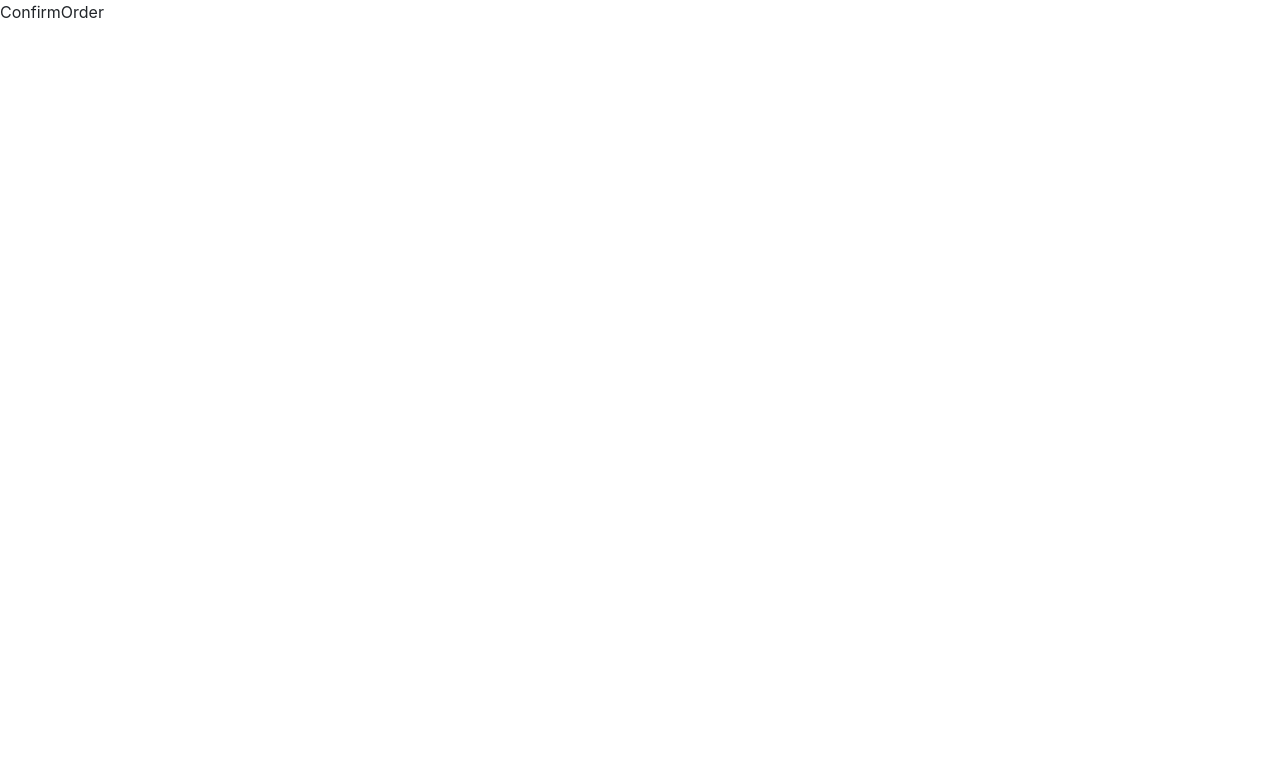
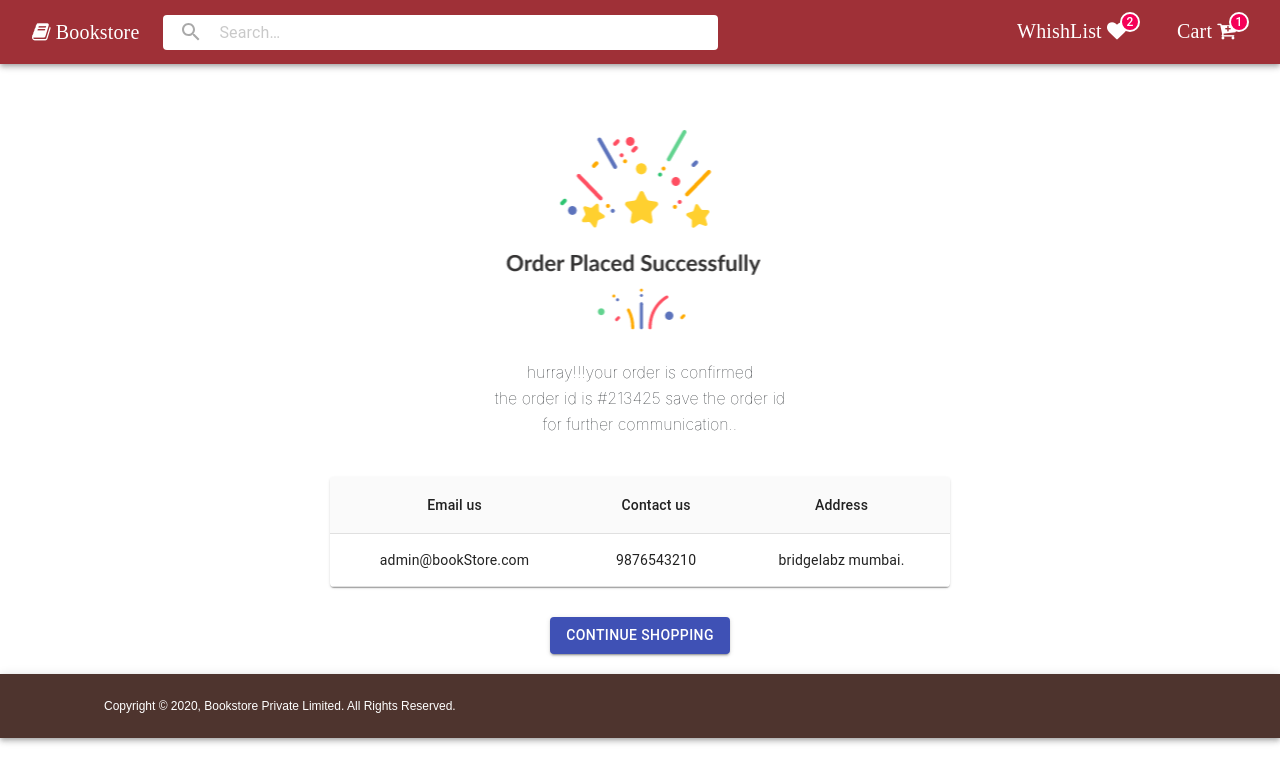
Before and after one commit to sagar-528/bookstore-UI, a React (Create React App) app: page /ConfirmOrder in a window 1280 px wide. Shown: the top 782 px of the page. Built offline with nearby package versions, Linux system fonts and the light colour scheme.

Commit message:
ADDED: Template of Confirm Order.

```diff
--- /dev/null
+++ b/src/Component/ConfirmOrder/ConfirmOrder.css
@@ -0,0 +1,48 @@
+.orderImage{
+    margin-top: 20px;
+    display: flex;
+    flex-direction: row;
+    justify-content: center;
+}
+
+.messageParagraph{
+    padding: 1px;
+    margin: 0px;
+    flex-direction: column;
+    text-align: center;
+    font-size: 10;
+    font-weight: 100;
+}
+
+.orderMessage{
+    flex-direction: column;
+    text-align: center;
+}
+
+.userDataTable{
+    padding: 10px;
+    font-size: 0.875rem;
+    text-align: right;
+    font-weight: 400;
+    line-height: 1.43;
+    width: 50%;
+    display: flex;
+    flex-direction: column;
+    justify-content: center;
+    margin: auto;
+    margin-top: 30px;
+}
+
+.continueShoopingButton{
+    margin-top: 20px;
+    margin-bottom: 20px;
+    display: flex;
+    flex-direction: row;
+    justify-content: center;
+}
+
+.mainDiv {
+    display: flex;
+    flex-direction: column;
+    justify-content: space-between;
+}
--- a/src/Component/ConfirmOrder/ConfirmOrder.js
+++ b/src/Component/ConfirmOrder/ConfirmOrder.js
@@ -1,10 +1,65 @@
 import React, { Component } from 'react'
+import Table from '@material-ui/core/Table';
+import TableBody from '@material-ui/core/TableBody';
+import TableCell from '@material-ui/core/TableCell';
+import TableContainer from '@material-ui/core/TableContainer';
+import TableHead from '@material-ui/core/TableHead';
+import TableRow from '@material-ui/core/TableRow';
+import "./ConfirmOrder.css"
+import Paper from '@material-ui/core/Paper';
+import Button from '@material-ui/core/Button';
+import orderImage from '../../Image/confirm.jpg';
+import Headerbar from '../Header/Headerbar';
+import Footer from '../Footer/Footer';
+import { Link } from 'react-router-dom';
 
 export class ConfirmOrder extends Component {
     render() {
         return (
             <div>
-                ConfirmOrder
+                <Headerbar />
+                <div className="mainDiv">
+                    <div className="orderImage">
+                        <img src={orderImage} />
+                    </div>
+                    <div className="orderMessage">
+                        <p className="messageParagraph"> hurray!!!your order is confirmed</p>
+                        <p className="messageParagraph">the order id is #213425 save the order id</p>
+                        <p className="messageParagraph">for further communication..</p>
+                    </div>
+
+                    <div className="userDataTable">
+                        <TableContainer component={Paper}>
+                            <Table aria-label="caption table">
+                                <TableHead >
+                                    <TableRow style={{ fontWeight: 'bold', backgroundColor: '#fafafa' }}>
+                                        <TableCell align="center">Email us</TableCell>
+                                        <TableCell align="center">Contact us</TableCell>
+                                        <TableCell align="center">Address</TableCell>
+                                    </TableRow>
+                                </TableHead>
+                                <TableBody>
+                                    <TableRow>
+                                        <TableCell align="center">admin@bookStore.com </TableCell>
+                                        <TableCell align="center">9876543210</TableCell>
+                                        <TableCell align="center">bridgelabz mumbai.</TableCell>
+                                    </TableRow>
+                                </TableBody>
+                            </Table>
+                        </TableContainer>
+                    </div>
+
+                    <div className="continueShoopingButton">
+                    <Link to="/" style={{ textDecoration: 'none', color: 'white' }} >
+                        <Button variant="contained" color="primary">
+                            CONTINUE SHOPPING
+                        </Button>
+                    </Link>
+                    </div>
+                </div>
+                <div>
+                <Footer />
+                </div>
             </div>
         )
     }
```
Also changed, not shown: src/Image/confirm.jpg (added).
